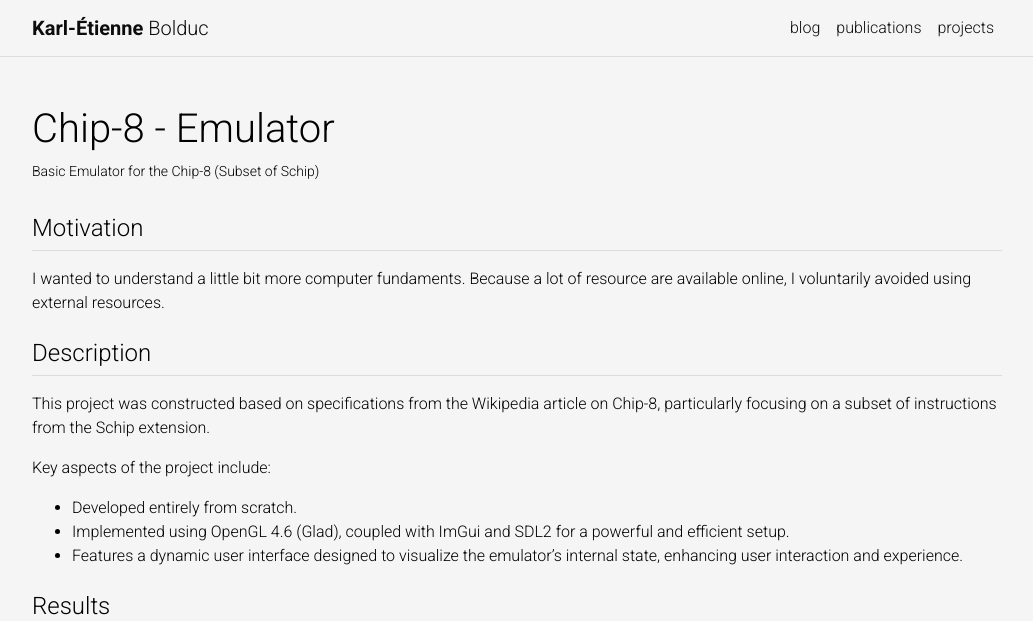
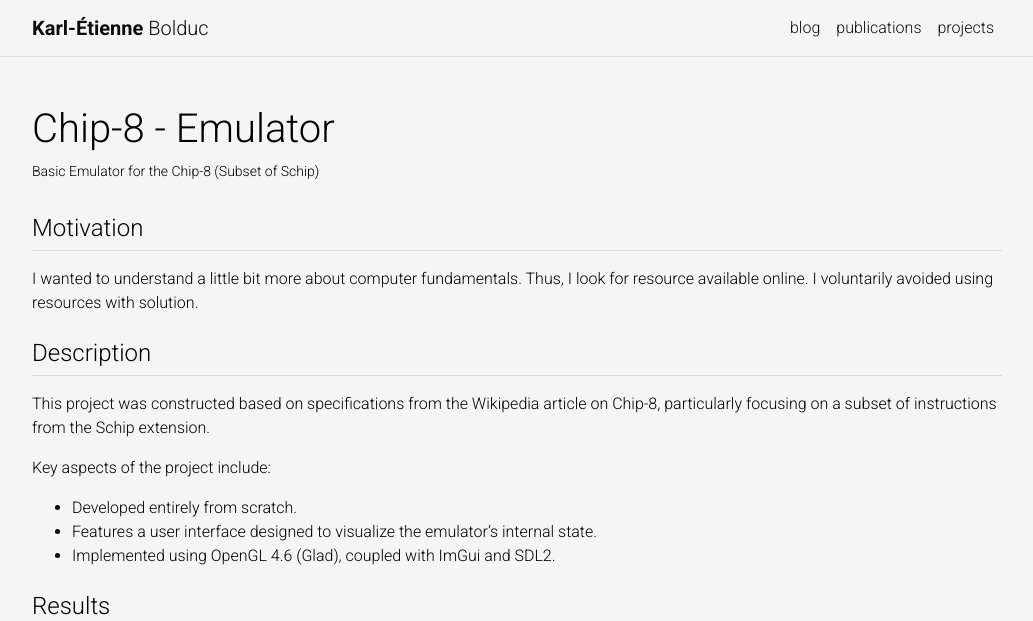
Before and after one commit to bolducke/bolducke.github.io, a Jekyll site: the page built from _projects/chip8_emulator.md, in a window 1280 px wide and 900 px high, cut to the strip 0-621 px from the top of the window. Shown: the whole strip, without its empty margins (123-1156 px from the left). Built offline with Jekyll 4.4.1, drawn with Linux system fonts in a browser that asks for light colours; comment, search, counter and statistics services are not loaded; a style sheet for code colours, icons or effects is not loaded.

Commit message:
Improve Project Content

```diff
--- a/_projects/chip8_emulator.md
+++ b/_projects/chip8_emulator.md
@@ -9,7 +9,7 @@ category: hobby
 
 ## Motivation
 
-I wanted to understand a little bit more computer fundaments. Because a lot of resource are available online, I voluntarily avoided using external resources.
+I wanted to understand a little bit more about computer fundamentals. Thus, I look for resource available online. I voluntarily avoided using resources with solution.
 
 ## Description
 
@@ -18,8 +18,8 @@ This project was constructed based on specifications from the Wikipedia article
 Key aspects of the project include:
 
 * Developed entirely from scratch.
-* Implemented using OpenGL 4.6 (Glad), coupled with ImGui and SDL2 for a powerful and efficient setup.
-* Features a dynamic user interface designed to visualize the emulator's internal state, enhancing user interaction and experience.
+* Features a user interface designed to visualize the emulator's internal state.
+* Implemented using OpenGL 4.6 (Glad), coupled with ImGui and SDL2.
 
 ## Results
 
```
